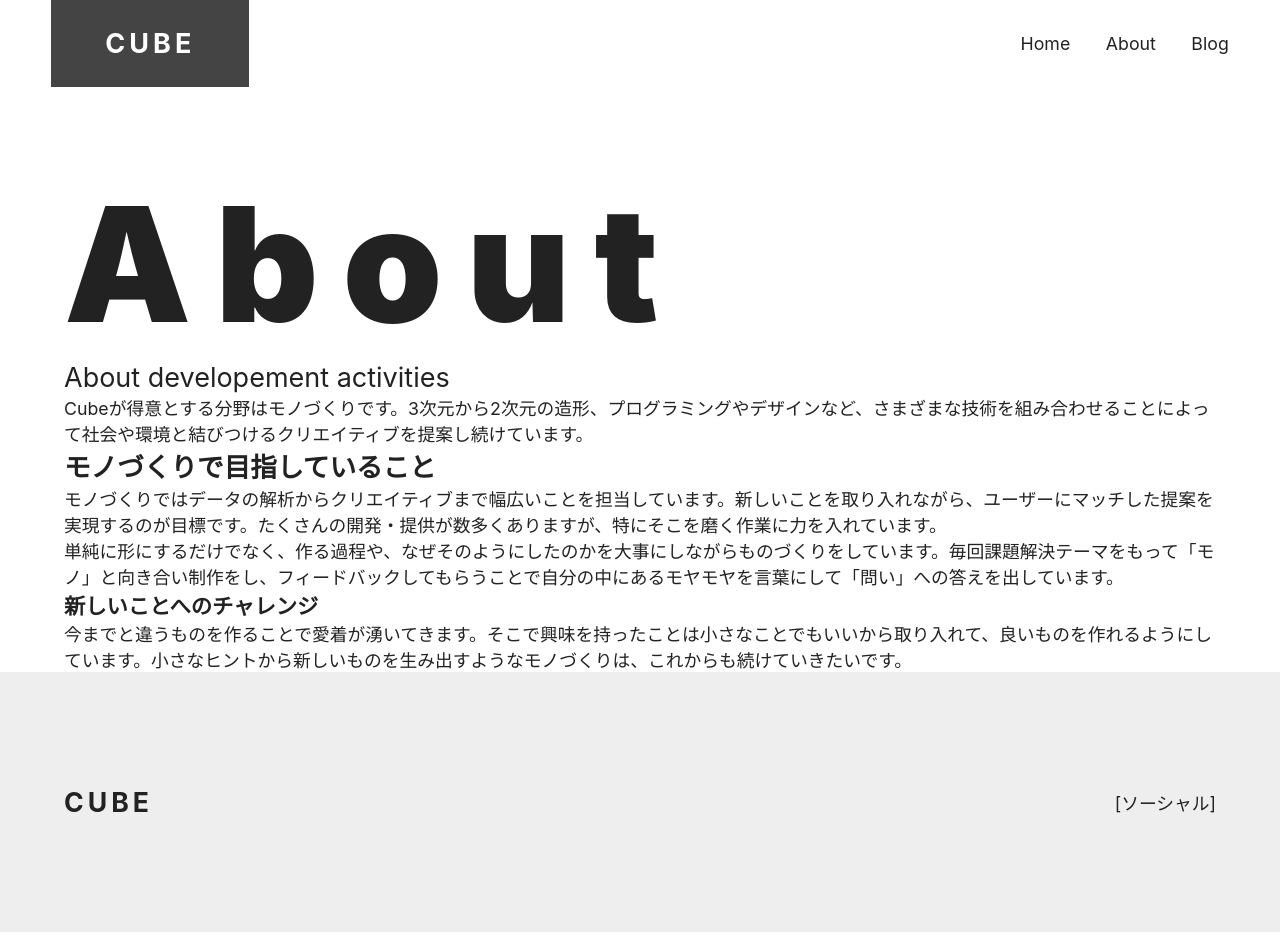
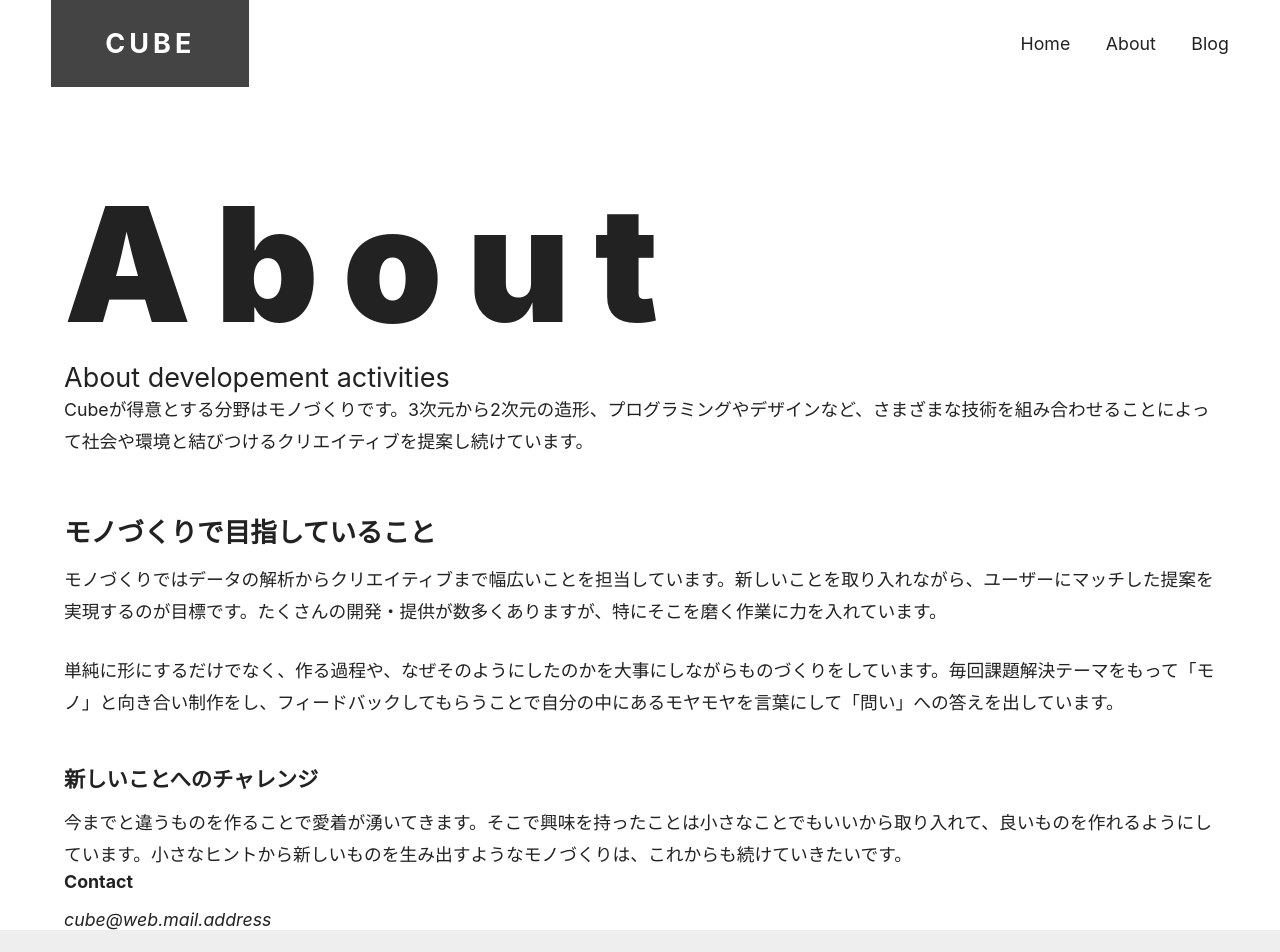
Before and after one commit to Dens0728/Blog, a Next.js app: page /about in a window 1280 px wide. Shown: the top 952 px of the page. Built offline with nearby package versions, Linux system fonts and the light colour scheme.

Commit message:
4.7 Contact作成

```diff
--- /dev/null
+++ b/components/contact.js
@@ -0,0 +1,10 @@
+import styles from 'styles/contact.module.css'
+
+const Contact = () => (
+  <div className={styles.stack}>
+    <h3 className={styles.heading}>Contact</h3>
+    <address>cube@web.mail.address</address>
+  </div>
+)
+
+export default Contact
--- a/pages/about.js
+++ b/pages/about.js
@@ -1,10 +1,13 @@
 import Hero from 'components/hero'
 import Container from 'components/container'
+import PostBody from 'components/post-body'
+import Contact from 'components/contact'
 
 const about = () => {
   return (
     <Container>
       <Hero title='About' subtitle='About developement activities' />
+      <PostBody>
         <p>
           Cubeが得意とする分野はモノづくりです。3次元から2次元の造形、プログラミングやデザインなど、さまざまな技術を組み合わせることによって社会や環境と結びつけるクリエイティブを提案し続けています。
         </p>
@@ -19,6 +22,8 @@ const about = () => {
         <p>
           今までと違うものを作ることで愛着が湧いてきます。そこで興味を持ったことは小さなことでもいいから取り入れて、良いものを作れるようにしています。小さなヒントから新しいものを生み出すようなモノづくりは、これからも続けていきたいです。
         </p>
+      </PostBody>
+      <Contact />
     </Container>
   )
 }
--- /dev/null
+++ b/styles/contact.module.css
@@ -0,0 +1,7 @@
+.stack > * + * {
+  margin-top: var(--stack-space, 1em);
+}
+
+.heading {
+  font-size: var(--body);
+}
```
Lines whose indentation alone changed are shown as unchanged.
